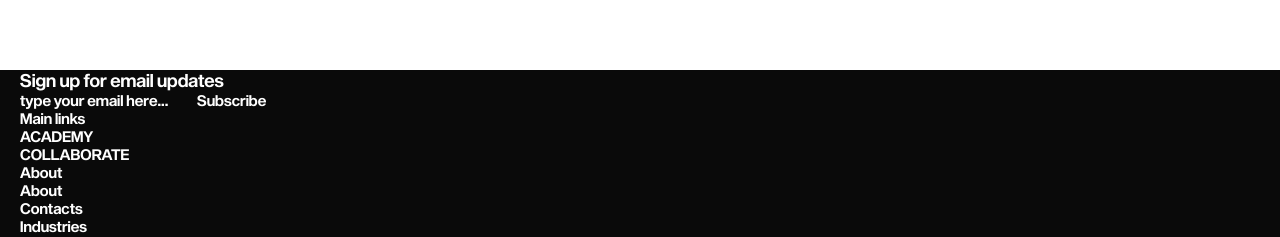
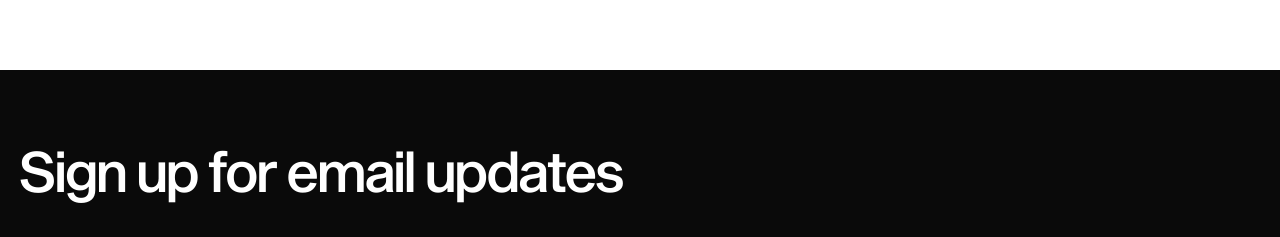
Before and after one commit to buhowski/mamba-showcase, a React (Create React App) app: page / in a window 1280 px wide. Shown: the part 2533-2770 px from the top of the page. Built offline with nearby package versions, Linux system fonts and the light colour scheme.

Commit message:
finish footer design

```diff
--- a/src/App.js
+++ b/src/App.js
@@ -5,8 +5,9 @@ import Header from './components/Header/Header';
 import Hero from './components/Hero/Hero';
 import Labels from './components/Labels/Labels';
 import Teams from './components/Teams/Teams';
-import BackToTop from './components/BackToTop';
 import Footer from './components/Footer/Footer';
+
+// import BackToTop from './components/BackToTop';
 
 const App = () => {
 	return (
@@ -21,7 +22,7 @@ const App = () => {
 
 			<Footer />
 
-			<BackToTop />
+			{/* <BackToTop /> */}
 		</main>
 	);
 };
--- a/src/App.scss
+++ b/src/App.scss
@@ -45,31 +45,33 @@ section {
 	background-color: $white;
 }
 
-.scroll-top {
-	position: fixed;
-	bottom: 0;
-	left: 0;
-	z-index: 9999;
-	width: 100%;
-	text-align: right;
-	color: $white;
-	mix-blend-mode: difference;
-	text-transform: uppercase;
-	font-size: 12px;
-	opacity: 0;
-	visibility: hidden;
-	transition: 0.6s;
+// .scroll-top {
+// 	text-align: right;
+// 	color: $white;
+// 	mix-blend-mode: difference;
+// 	text-transform: uppercase;
+// 	font-size: 12px;
+// 	opacity: 0;
+// 	visibility: hidden;
+// 	transition: 0.6s;
+// 	position: absolute;
+// 	width: 100%;
 
-	button {
-		margin-bottom: 100px;
+// 	button {
+// 		position: fixed;
+// 		bottom: 0;
+// 		// left: 0;
+// 		z-index: 9999;
+// 		width: 100%;
+// 		margin-bottom: 100px;
 
-		&:hover {
-			opacity: 0.7;
-		}
-	}
+// 		&:hover {
+// 			opacity: 0.7;
+// 		}
+// 	}
 
-	&.visible {
-		opacity: 1;
-		visibility: visible;
-	}
-}
+// 	&.visible {
+// 		opacity: 1;
+// 		visibility: visible;
+// 	}
+// }
--- a/src/components/Footer/Footer.js
+++ b/src/components/Footer/Footer.js
@@ -47,12 +47,19 @@ const footerNavData = [
 ];
 
 const Footer = () => {
+	const scrollToTop = () => {
+		window.scrollTo({
+			top: 0,
+			behavior: 'smooth',
+		});
+	};
+
 	return (
 		<footer className='footer'>
 			<div className='container'>
 				<div className='footer-top'>
 					<div className='footer-subscribe'>
-						<h3 className='h3'>Sign up for email updates</h3>
+						<h3 className='footer-subscribe__title h3'>Sign up for email updates</h3>
 
 						<Subscribe />
 					</div>
@@ -71,6 +78,10 @@ const Footer = () => {
 								</ul>
 							</div>
 						))}
+
+						<button className='scroll-top' onClick={scrollToTop}>
+							Back to top
+						</button>
 					</div>
 				</div>
 
@@ -84,7 +95,9 @@ const Footer = () => {
 						<a href='#0'>Terms of conditions</a>
 					</p>
 
-					<p>&copy;2024 Mamba Agency. All rights reserved.</p>
+					<p className='footer-copy__text'>
+						&copy;2024 Mamba Agency. All rights reserved.
+					</p>
 				</div>
 			</div>
 		</footer>
--- a/src/components/Footer/Footer.scss
+++ b/src/components/Footer/Footer.scss
@@ -3,4 +3,160 @@
 .footer {
 	background-color: $bg-color;
 	color: $white;
+	padding-top: 70px;
+	padding-bottom: 20px;
+
+	a,
+	button {
+		&:hover {
+			color: rgba(#daff45, 0.8);
+		}
+	}
 }
+
+.footer-top {
+	display: grid;
+	grid-template-columns: 1fr calc(50% + 10px);
+	gap: 50px 40px;
+
+	@include tablet {
+		grid-template-columns: 1fr;
+		justify-content: center;
+	}
+}
+
+// Form subscribe
+.footer-subscribe {
+	max-width: 343px;
+
+	@include tablet {
+		justify-self: center;
+		max-width: 100%;
+		width: 100%;
+	}
+
+	&__title {
+		font-size: 56px;
+		letter-spacing: -0.56px;
+		line-height: 110%;
+		font-family: $font-MediumDisp;
+		margin-bottom: 44px;
+	}
+}
+
+.subscribe-form {
+	border-bottom: 1px solid rgba($white, 0.2);
+	padding-bottom: 15px;
+	display: flex;
+	justify-content: space-between;
+	position: relative;
+
+	input {
+		font-family: $font-MediumOblDisp;
+		color: rgba($white, 0.8);
+		width: 100%;
+		padding-right: 20px;
+
+		&::placeholder {
+			color: rgba($white, 0.3);
+		}
+	}
+
+	button {
+		text-transform: uppercase;
+		font-size: 12px;
+		line-height: 100%;
+	}
+
+	p {
+		position: absolute;
+		right: 0;
+		bottom: -20px;
+		font-size: 12px;
+	}
+}
+
+.message-error {
+	color: #e63030;
+}
+
+.message-success {
+	color: rgba(#daff45, 0.8);
+}
+
+.footer-nav {
+	text-transform: uppercase;
+	font-size: 12px;
+	display: grid;
+	grid-template-columns: 1fr 52%;
+	row-gap: 50px;
+	padding-top: 10px;
+	position: relative;
+
+	@include tablet {
+		grid-template-columns: 1fr 1fr;
+	}
+
+	&__title {
+		color: rgba($white, 0.4);
+		margin-bottom: 2px;
+		padding-right: 85px;
+
+		@include tablet {
+			padding-right: 30px;
+		}
+	}
+
+	&__list {
+		li {
+			margin-bottom: 2px;
+			padding-right: 30px;
+		}
+	}
+
+	.scroll-top {
+		position: absolute;
+		right: 0;
+		top: 10px;
+
+		@include tablet {
+			display: none;
+		}
+	}
+}
+
+.footer-logo {
+	margin-top: 175px;
+
+	@include tablet {
+		margin-top: 50px;
+	}
+}
+
+.footer-copy {
+	display: flex;
+	justify-content: space-between;
+	flex-wrap: wrap;
+	row-gap: 14px;
+	margin-top: 14px;
+	text-transform: uppercase;
+	font-size: 12px;
+
+	@include mobile {
+		justify-content: center;
+	}
+
+	p {
+		a {
+			margin-right: 20px;
+
+			@include mobile {
+				margin: 0 10px;
+			}
+		}
+	}
+
+	&__text {
+		color: rgba($white, 0.4);
+	}
+}
--- a/src/components/Footer/Subscribe.js
+++ b/src/components/Footer/Subscribe.js
@@ -3,7 +3,7 @@ import React, { useState } from 'react';
 const Subscribe = () => {
 	const [email, setEmail] = useState('');
 	const [error, setError] = useState('');
-	const [seccess, setSeccess] = useState('');
+	const [success, setSuccess] = useState('');
 
 	const handleInputChange = (e) => {
 		setEmail(e.target.value);
@@ -18,12 +18,12 @@ const Subscribe = () => {
 		e.preventDefault();
 
 		if (validateEmail(email)) {
-			console.log('Subscribed email:', email);
 			setEmail('');
 			setError('');
-			setSeccess(`Subscribed email: ${email}`);
+			setSuccess(`Test Subscribed email: ${email}`);
 		} else {
-			setError('Please enter a valid email address');
+			setSuccess('');
+			setError('Test Error: Please enter a valid email address');
 		}
 	};
 
@@ -41,9 +41,10 @@ const Subscribe = () => {
 				<button type='submit' className='subscribe-btn'>
 					Subscribe
 				</button>
+
+				{error && <p className='message-error'>{error}</p>}
+				{success && <p className='message-success'>{success}</p>}
 			</form>
-			{error && <p className='message-error'>{error}</p>}
-			{seccess && <p className='message--success'>{seccess}</p>}
 		</div>
 	);
 };
--- a/src/components/Hero/Hero.scss
+++ b/src/components/Hero/Hero.scss
@@ -12,6 +12,8 @@
 
 	@include mobile {
 		padding-top: 70px;
+		height: auto;
+		min-height: 100vh;
 	}
 
 	.container {
@@ -87,17 +89,16 @@
 }
 
 .hero-partners {
-	width: 100%;
-	display: grid;
-	grid-template-columns: repeat(auto-fit, 166px);
-	justify-content: end;
+	display: flex;
 	gap: 20px;
+	flex-wrap: wrap;
 	text-transform: uppercase;
 	position: absolute;
 	right: 20px;
 	bottom: 20px;
 	font-size: 12px;
 	line-height: 110%;
+	justify-content: flex-end;
 
 	@include mobile {
 		position: static;
--- a/src/styles/_config.scss
+++ b/src/styles/_config.scss
@@ -3,10 +3,6 @@ $black: #000000;
 $white: #ffffff;
 
 $bg-color: #0a0a0a;
-$primary-color: #18306c;
-$primary-hover: #f2683c;
-
-$secondary-color: #eaf0ff;
 
 $disabled-color: #b4b4b4;
 
--- a/src/styles/_general.scss
+++ b/src/styles/_general.scss
@@ -110,21 +110,3 @@ body {
 		font-size: 32px;
 	}
 }
-
-.h3 {
-	font-size: 26px;
-
-	@include tablet {
-		font-size: 18px;
-	}
-}
-
-.title {
-	font-size: 24px;
-	line-height: 130%;
-	color: $primary-hover;
-
-	@include tablet {
-		font-size: 20px;
-	}
-}
```
